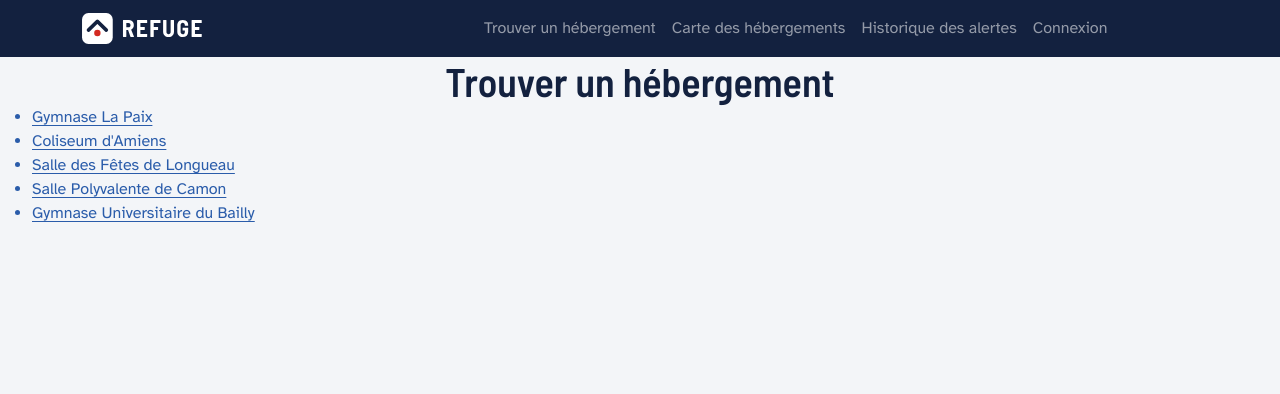
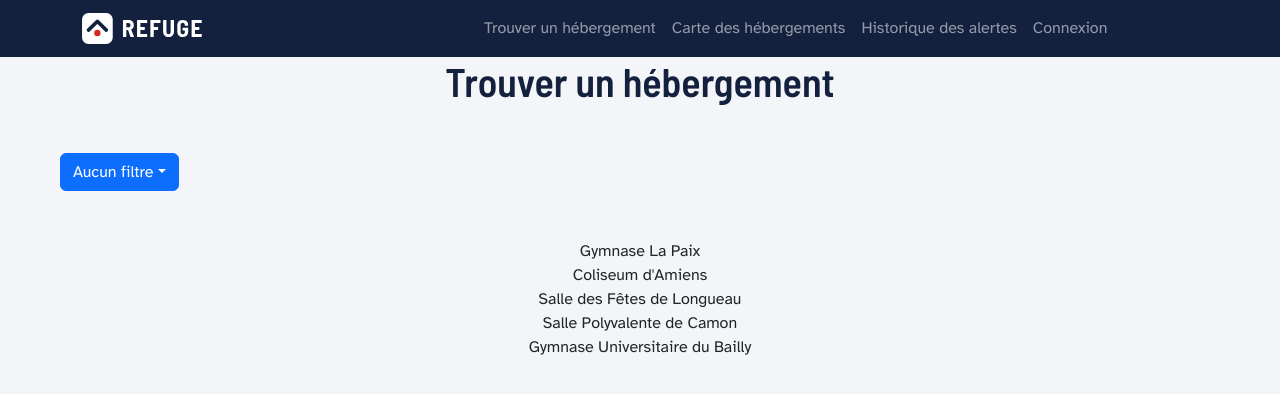
Before and after one commit to Mael0209/site-sae, a React (Vite) app: page /trouver-centre in a window 1280 px wide. Shown: the top 394 px of the page. Built offline with nearby package versions, Linux system fonts and the light colour scheme.

Commit message:
Ajout de filtres dans la liste des centres et sur la carte

```diff
--- a/index.html
+++ b/index.html
@@ -11,7 +11,7 @@
   <script src="https://unpkg.com/leaflet@1.9.4/dist/leaflet.js"
           integrity="sha256-20nQCchB9co0qIjJZRGuk2/Z9VM+kNiyxNV1lvTlZBo="
           crossorigin=""></script>
-  <title>Site SAE refuges</title>
+  <title>Refuge</title>
 </head>
 
 <body>
--- a/src/App.tsx
+++ b/src/App.tsx
@@ -24,3 +24,5 @@ export default function App() {
         </Routes>
     );
 }
+
+// TODO : Adapter la prise de données avec la vraie BDD quand disponible
--- a/src/pages/Carte.tsx
+++ b/src/pages/Carte.tsx
@@ -20,15 +20,40 @@ function LocationMarker() {
 }
 
 export default function Carte() {
+    const [useLocation, setUseLocation] = useState<boolean>(false);
+    const [afficherZones, setAfficherZones] = useState<boolean>(false);
+    const [afficherCentres, setAfficherCentres] = useState<boolean>(true);
+
+
     return (
+        <>
+            <div className="d-flex align-items-center flex-column">
+                <div>
+                    <input type="checkbox" id="use-location" checked={useLocation}
+                           onClick={e => setUseLocation(e.currentTarget.checked)}/>
+                    <label htmlFor="use-location">Utiliser la localisation</label>
+                </div>
+                <div>
+                    <input type="checkbox" id="show-zones" checked={afficherZones}
+                           onClick={e => setAfficherZones(e.currentTarget.checked)}/>
+                    <label htmlFor="show-zones">Afficher zones</label>
+                </div>
+                <div>
+                    <input type="checkbox" id="show-centres" checked={afficherCentres}
+                           onClick={e => setAfficherCentres(e.currentTarget.checked)}/>
+                    <label htmlFor="show-centres">Afficher centres</label>
+                </div>
+            </div>
             <div style={{display: "flex", justifyContent: "center", margin: "2em"}}>
                 <CarteComp height="500px" width="900px" zoom={11}>
-                {mockCentres.map(c => <Marker position={c.position}><Popup>{c.nom} <br/>
+                    {afficherCentres && mockCentres.map(c => <Marker position={c.position}><Popup>{c.nom} <br/>
                         <Link to={"/centre/" + c.id}>Voir le centre</Link> </Popup></Marker>)}
-                {mockZones.map(z => <Polygon color="red" positions={z.perimetre}><Popup>{z.nom} <br/>-
+                    {afficherZones && mockZones.map(z => <Polygon color="red" positions={z.perimetre}><Popup>{z.nom}
+                        <br/>-
                         par {z.utilisateur.nom} {z.utilisateur.prenom} </Popup></Polygon>)}
-                <LocationMarker/>
+                    {useLocation && <LocationMarker/>}
                 </CarteComp>
             </div>
+        </>
     )
 }
--- a/src/pages/Centre.tsx
+++ b/src/pages/Centre.tsx
@@ -18,15 +18,16 @@ export default function Centre() {
     return (
         <>
             <h1 className={"text-center"}>{centre.nom}</h1>
-            <Card>
-                <Card.Header>{centre.nom}</Card.Header>
+            <div className="d-flex justify-content-center">
+                <Card className="m-3 text-center" style={{width: "50%"}}>
+                    <Card.Header className="text-center">{centre.nom}</Card.Header>
                     <Card.Body>
                         <Card.Title
-                        style={{color: centre.etat == "Ouvert" ? "var(--ouvert-texte)" : centre.etat=="Complet" ? "var(--complet-texte)":"var(--ferme-texte)"}}>{centre.etat}</Card.Title>
+                            style={{color: centre.etat == "Ouvert" ? "var(--ouvert-texte)" : centre.etat == "Complet" ? "var(--complet-texte)" : "var(--ferme-texte)"}}>{centre.etat}</Card.Title>
                         <Card.Text>{centre.adresse} {centre.code_postal} {centre.commune.nom}</Card.Text>
                         <Card.Text>
                             Informations :
-                        <ul>
+                            <ul className="list-unstyled">
                                 <li>Places disponibles : {centre.places_dispo}</li>
                                 <li>Accessible aux PMR : {centre.acces_pmr ? "oui" : "non"}</li>
                                 <li>Accessible aux animaux : {centre.accueil_animaux ? "oui" : "non"}</li>
@@ -41,6 +42,7 @@ export default function Centre() {
                         <p>Responsable : {centre.responsable.nom} {centre.responsable.prenom}</p>
                     </Card.Body>
                 </Card>
+            </div>
         </>
     )
 }
--- a/src/pages/Connexion.tsx
+++ b/src/pages/Connexion.tsx
@@ -1,3 +1,7 @@
-export default function Connexion(){
-    return <h1 className={"text-center"}>Page de connexion</h1>
+export default function Connexion() {
+    return (
+        <>
+            <h1 className={"text-center"}>Page de connexion</h1>
+        </>
+    )
 }
--- a/src/pages/TrouverHebergement.tsx
+++ b/src/pages/TrouverHebergement.tsx
@@ -1,14 +1,44 @@
 import {mockCentres} from "../JeuEssai.ts";
 import {Link} from "react-router";
+import type {Centre, StatutCentre} from "../utils.ts";
+import {useEffect, useState} from "react";
+import {Dropdown} from "react-bootstrap";
 
 export default function TrouverHebergement() {
+    const [filtre, setFiltre] = useState<StatutCentre | null>(null);
+    const [listeCentres, setListeCentres] = useState<Centre[]>(mockCentres);
+
+    useEffect(() => {
+        setListeCentres(filtre == null ? mockCentres : mockCentres.filter(c => c.etat == filtre));
+    }, [filtre]);
+
     return (
         <>
             <h1 className={"text-center"}>Trouver un hébergement</h1>
-            <div>
-                <ul>
-                    {mockCentres.map(c =>
-                        <Link key={c.id} to={"/centre/" + c.id}>
+            <div className="container container-filtre m-5">
+                <Dropdown>
+                    <Dropdown.Toggle>{filtre == null ? "Aucun filtre" : filtre}</Dropdown.Toggle>
+                    <Dropdown.Menu>
+                        <Dropdown.Item onClick={() => {
+                            setFiltre(null)
+                        }}>Aucun filtre</Dropdown.Item>
+                        <Dropdown.Item onClick={() => {
+                            setFiltre("Ouvert")
+                        }}>Ouverts</Dropdown.Item>
+                        <Dropdown.Item onClick={() => {
+                            setFiltre("Fermé")
+                        }}>Fermés</Dropdown.Item>
+                        <Dropdown.Item onClick={() => {
+                            setFiltre("Complet")
+                        }}>Complets</Dropdown.Item>
+                    </Dropdown.Menu>
+                </Dropdown>
+            </div>
+            <div className={"container mt-5 d-flex justify-content-center"}>
+                <ul className={"list-unstyled"}>
+                    {listeCentres.map(c =>
+                        <Link className={"text-decoration-none text-dark text-center"} key={c.id}
+                              to={"/centre/" + c.id}>
                             <li>{c.nom}</li>
                         </Link>
                     )}
--- a/src/utils.ts
+++ b/src/utils.ts
@@ -1,4 +1,6 @@
 import type {LatLngExpression} from "leaflet";
+
+export type StatutCentre = "Ouvert"|"Fermé"|"Complet"
 
 export enum images {
     alerte = "/src/assets/icones/alerte.svg",
@@ -46,7 +48,7 @@ export type Centre = {
     responsable: Utilisateur;
     capacite_max: number;
     places_dispo: number;
-    etat: string;
+    etat: StatutCentre;
     acces_pmr: boolean;
     accueil_animaux: boolean;
     sanitaire: boolean;
```
Lines whose indentation alone changed are shown as unchanged.
